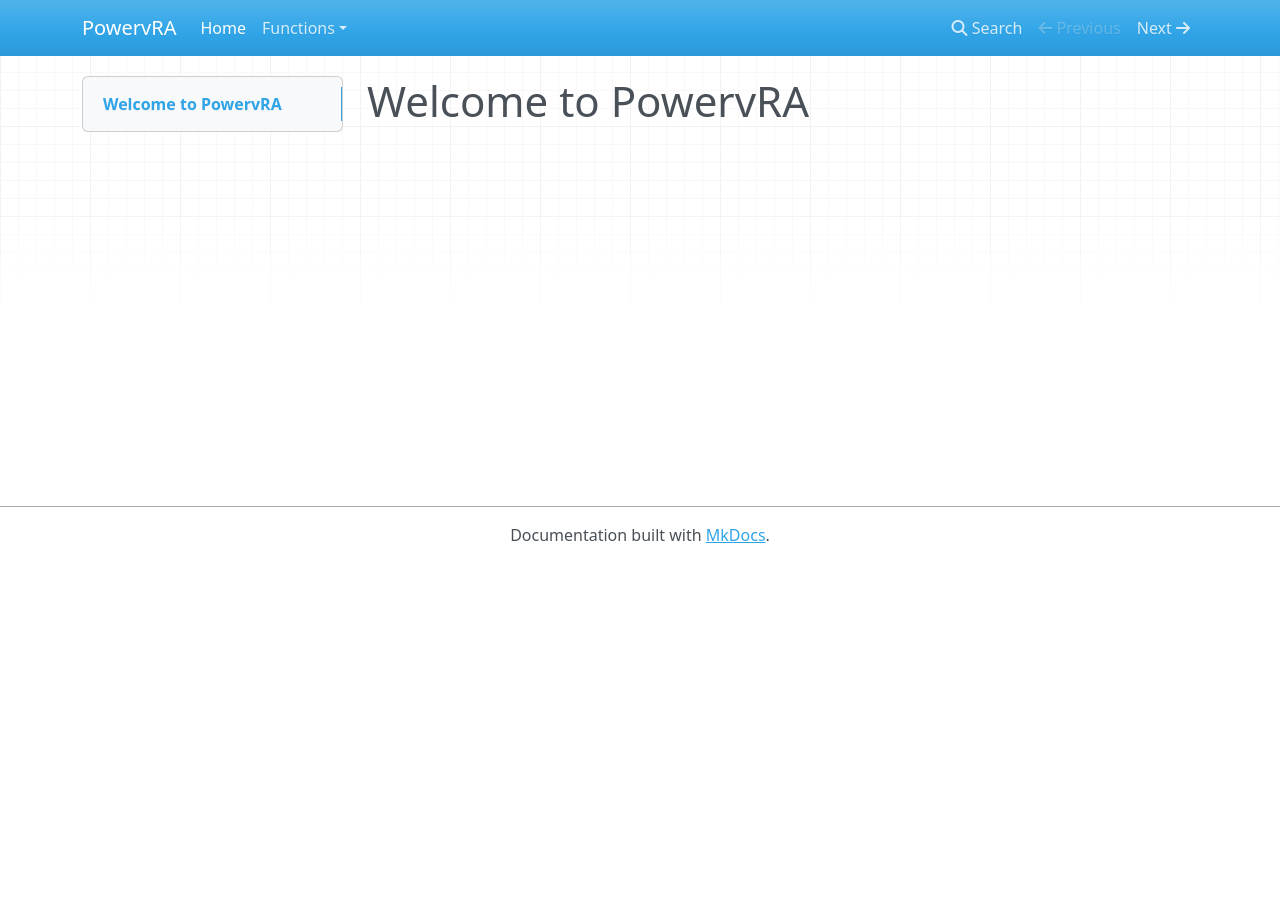
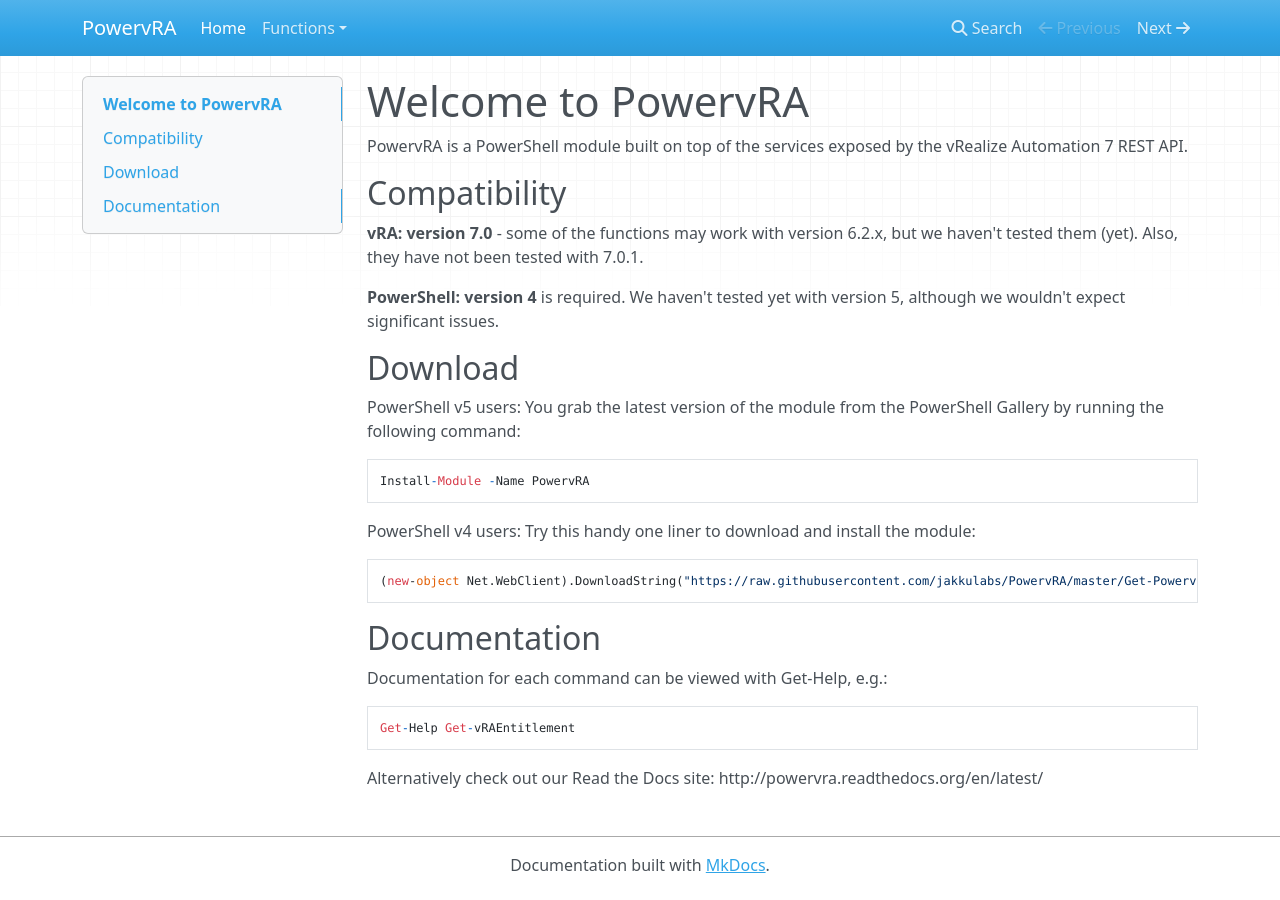
Before and after one commit to jakkulabs/PowervRA, an MkDocs documentation site: the page built from docs/index.md, in a window 1280 px wide. Built offline with MkDocs 1.6.1, drawn with Linux system fonts in a browser that asks for light colours; nearby versions of some CDN libraries; old or Windows-style settings are respelled for this version of MkDocs.

Commit message:
Updated docs index.md

````diff
--- a/docs/index.md
+++ b/docs/index.md
@@ -1 +1,31 @@
 # Welcome to PowervRA
+PowervRA is a PowerShell module built on top of the services exposed by the vRealize Automation 7 REST API.
+
+## Compatibility
+
+**vRA: version 7.0** - some of the functions may work with version 6.2.x, but we haven't tested them (yet). Also, they have not been tested with 7.0.1.
+
+**PowerShell: version 4** is required.  We haven't tested yet with version 5, although we wouldn't expect significant issues.
+
+## Download
+
+PowerShell v5 users: You grab the latest version of the module from the PowerShell Gallery by running the following command:
+
+```
+Install-Module -Name PowervRA
+```
+
+PowerShell v4 users: Try this handy one liner to download and install the module:
+
+```
+(new-object Net.WebClient).DownloadString("https://raw.githubusercontent.com/jakkulabs/PowervRA/master/Get-PowervRA.ps1") | iex
+```
+## Documentation
+
+Documentation for each command can be viewed with Get-Help, e.g.:
+
+```
+Get-Help Get-vRAEntitlement
+```
+
+Alternatively check out our Read the Docs site: http://powervra.readthedocs.org/en/latest/
````
